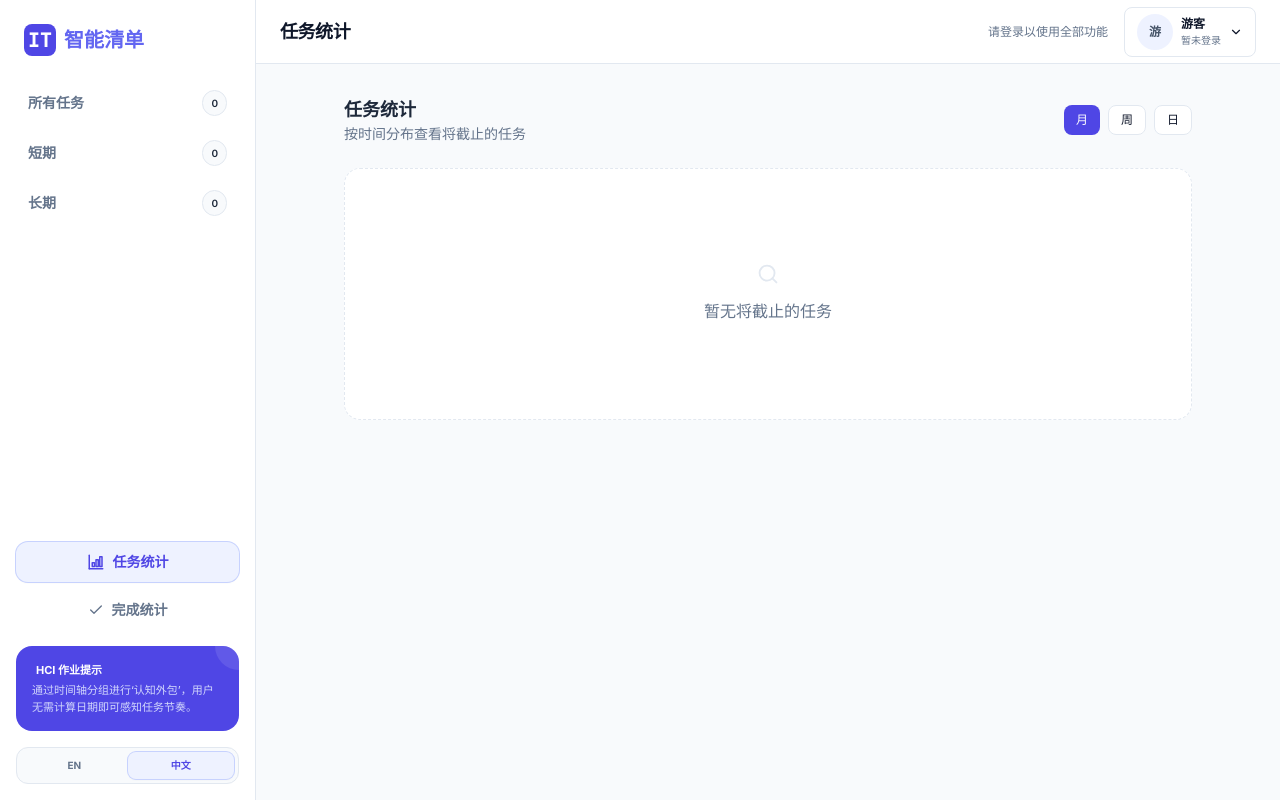
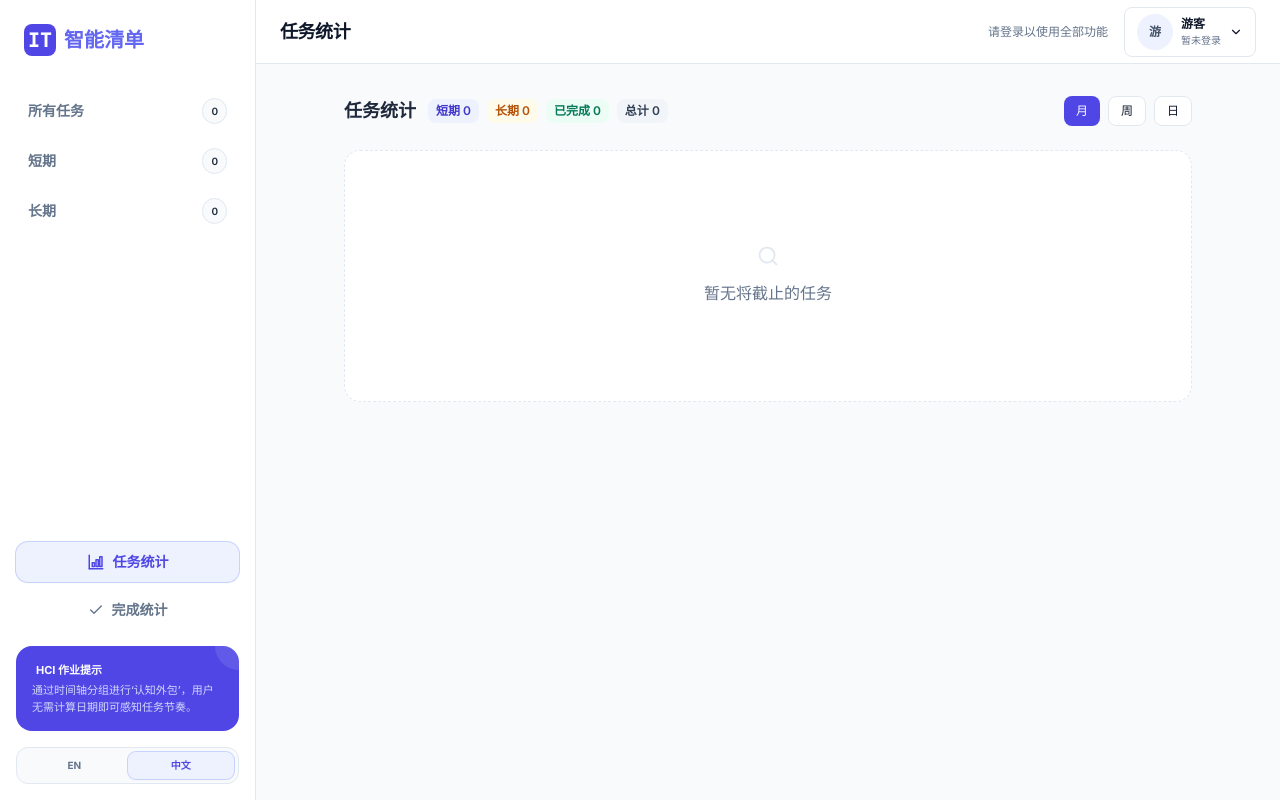
Before and after one commit to nevergottagiveyouup/Tasklist_HCI_coursehomework, a React (Vite) app: page /stats in a window 1280 px wide. Built offline with nearby package versions, Linux system fonts and the light colour scheme.

Commit message:
任务统计页面优化

```diff
--- a/App.tsx
+++ b/App.tsx
@@ -387,7 +387,7 @@ const Dashboard: React.FC = () => {
           </h1>
         </div>
 
-        <nav className="flex-1 px-4 space-y-1 overflow-y-auto">
+        <nav className="flex-1 px-4 space-y-1 overflow-y-auto pt-2">
           <button onClick={() => { setActiveSmartList('ALL'); navigate('/'); }} className={`w-full flex items-center gap-3 px-3 py-2.5 text-sm font-semibold rounded-xl transition-all ${state.activeSmartList === 'ALL' && !isStatsPage && !isCompletedStatsPage ? themeStyles.pillActive : themeStyles.pillInactive}`}>
             <span className="truncate flex-1 text-left">{t('allTasks')}</span>
             <span className={`px-2 py-0.5 rounded-full text-[10px] ${themeStyles.surfaceSoft}`}>{counts.all}</span>
--- a/components/StatsView.tsx
+++ b/components/StatsView.tsx
@@ -61,15 +61,27 @@ export const StatsView: React.FC<StatsViewProps> = ({ tasks, filter, highlighted
   const [statsUnit, setStatsUnit] = useState<'month' | 'week' | 'day'>('month');
   const [expandedBuckets, setExpandedBuckets] = useState<string[]>([]);
 
+  const summary = useMemo(() => {
+    return tasks.reduce(
+      (acc, task) => {
+        acc.total += 1;
+        if (task.status === TaskStatus.COMPLETED) acc.completed += 1;
+        if (task.durationType === 'short') acc.short += 1;
+        if (task.durationType === 'long') acc.long += 1;
+        return acc;
+      },
+      { total: 0, completed: 0, short: 0, long: 0 }
+    );
+  }, [tasks]);
+
   const statsBuckets = useMemo(() => {
     const baseTasks = tasks.filter(task => {
       const dueDate = parseDateValue(task.dueDate);
       if (Number.isNaN(dueDate.getTime())) return false;
-      if (task.status === TaskStatus.COMPLETED) return false; // 只看未完成
 
       const matchSearch = task.title.toLowerCase().includes(filter.search.toLowerCase());
       const matchPriority = filter.priority === 'ALL' || task.priority === filter.priority;
-      const matchStatus = filter.status === 'ALL' ? task.status !== TaskStatus.COMPLETED : task.status === filter.status;
+      const matchStatus = filter.status === 'ALL' ? true : task.status === filter.status;
       return matchSearch && matchPriority && matchStatus;
     });
 
@@ -90,10 +102,15 @@ export const StatsView: React.FC<StatsViewProps> = ({ tasks, filter, highlighted
 
   return (
     <div className="max-w-4xl mx-auto px-6 py-8 space-y-6">
-      <div className="flex items-center justify-between">
-        <div>
+      <div className="flex flex-wrap items-center justify-between gap-4">
+        <div className="flex items-center gap-3 flex-wrap">
           <h3 className="text-lg font-bold text-slate-800">任务统计</h3>
-          <p className="text-sm text-slate-500">按时间分布查看将截止的任务</p>
+          <div className="flex items-center gap-2 text-xs font-semibold text-slate-600">
+            <span className="px-2 py-1 rounded-lg bg-indigo-50 text-indigo-700">短期 {summary.short}</span>
+            <span className="px-2 py-1 rounded-lg bg-amber-50 text-amber-700">长期 {summary.long}</span>
+            <span className="px-2 py-1 rounded-lg bg-emerald-50 text-emerald-700">已完成 {summary.completed}</span>
+            <span className="px-2 py-1 rounded-lg bg-slate-100 text-slate-700">总计 {summary.total}</span>
+          </div>
         </div>
         <div className="flex gap-2">
           {([
@@ -124,6 +141,16 @@ export const StatsView: React.FC<StatsViewProps> = ({ tasks, filter, highlighted
           {statsBuckets.map(bucket => {
             const expanded = expandedBuckets.includes(bucket.key);
             const showDayOverload = statsUnit === 'day' && bucket.tasks.length >= 5;
+            const bucketSummary = bucket.tasks.reduce(
+              (acc, task) => {
+                acc.total += 1;
+                if (task.status === TaskStatus.COMPLETED) acc.completed += 1;
+                if (task.durationType === 'short') acc.short += 1;
+                if (task.durationType === 'long') acc.long += 1;
+                return acc;
+              },
+              { total: 0, completed: 0, short: 0, long: 0 }
+            );
             return (
               <div key={bucket.key} className="relative mb-5">
                 {showDayOverload && (
@@ -132,10 +159,18 @@ export const StatsView: React.FC<StatsViewProps> = ({ tasks, filter, highlighted
                   </div>
                 )}
                 <div className="absolute -left-[7px] top-2 w-3 h-3 rounded-full bg-indigo-500 shadow" />
-                <div className="flex items-center justify-between gap-3 bg-white border border-slate-200 rounded-xl p-3">
-                  <div>
-                    <div className="text-sm font-bold text-slate-800">{bucket.label}</div>
-                    <div className="text-xs text-slate-500">{bucket.tasks.length} 个任务将截止</div>
+                <div className="flex items-center justify-between gap-3 bg-white border border-slate-200 rounded-xl p-3 flex-wrap">
+                  <div className="flex items-center gap-3 flex-wrap">
+                    <div>
+                      <div className="text-sm font-bold text-slate-800">{bucket.label}</div>
+                      <div className="text-xs text-slate-500">{bucket.tasks.length} 个任务</div>
+                    </div>
+                    <div className="flex items-center gap-2 text-[11px] font-semibold text-slate-600">
+                      <span className="px-2 py-1 rounded-lg bg-indigo-50 text-indigo-700">短期 {bucketSummary.short}</span>
+                      <span className="px-2 py-1 rounded-lg bg-amber-50 text-amber-700">长期 {bucketSummary.long}</span>
+                      <span className="px-2 py-1 rounded-lg bg-emerald-50 text-emerald-700">完成 {bucketSummary.completed}</span>
+                      <span className="px-2 py-1 rounded-lg bg-slate-100 text-slate-700">总计 {bucketSummary.total}</span>
+                    </div>
                   </div>
                   <Button
                     size="sm"
```
